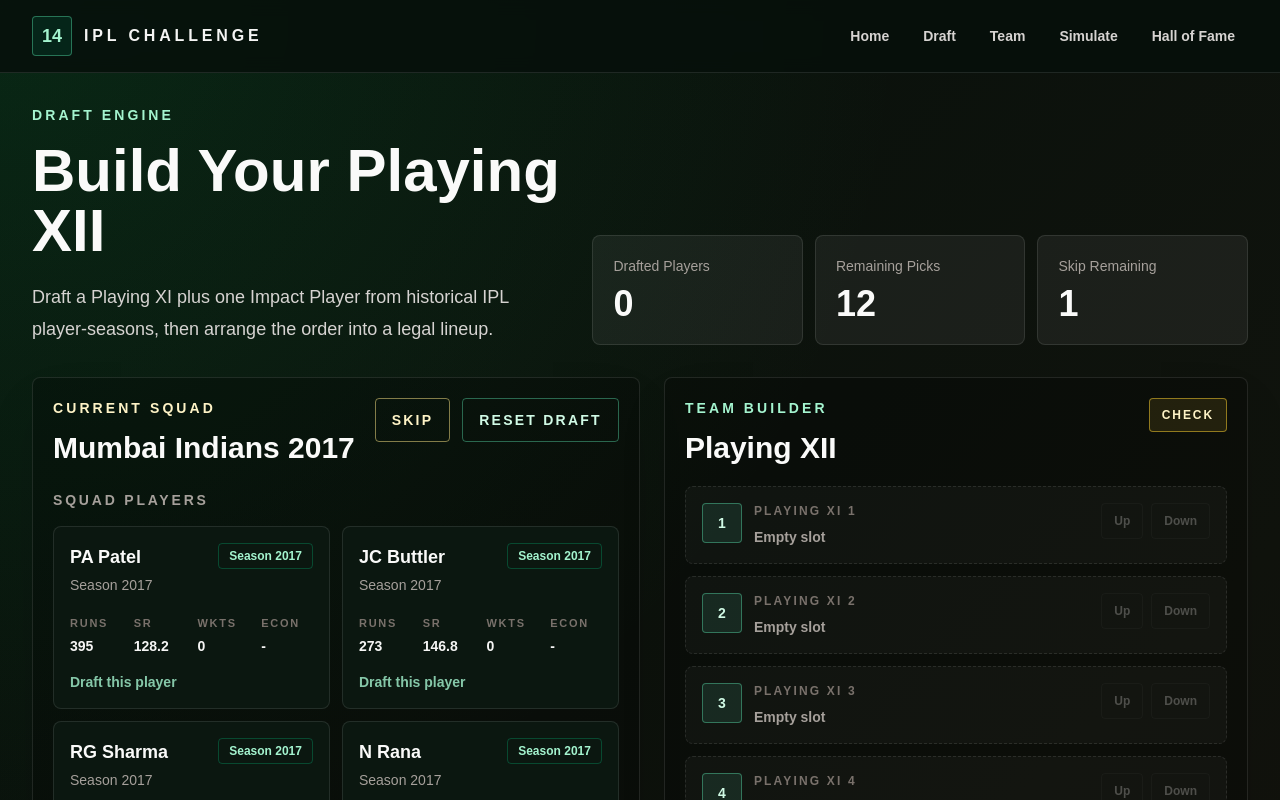
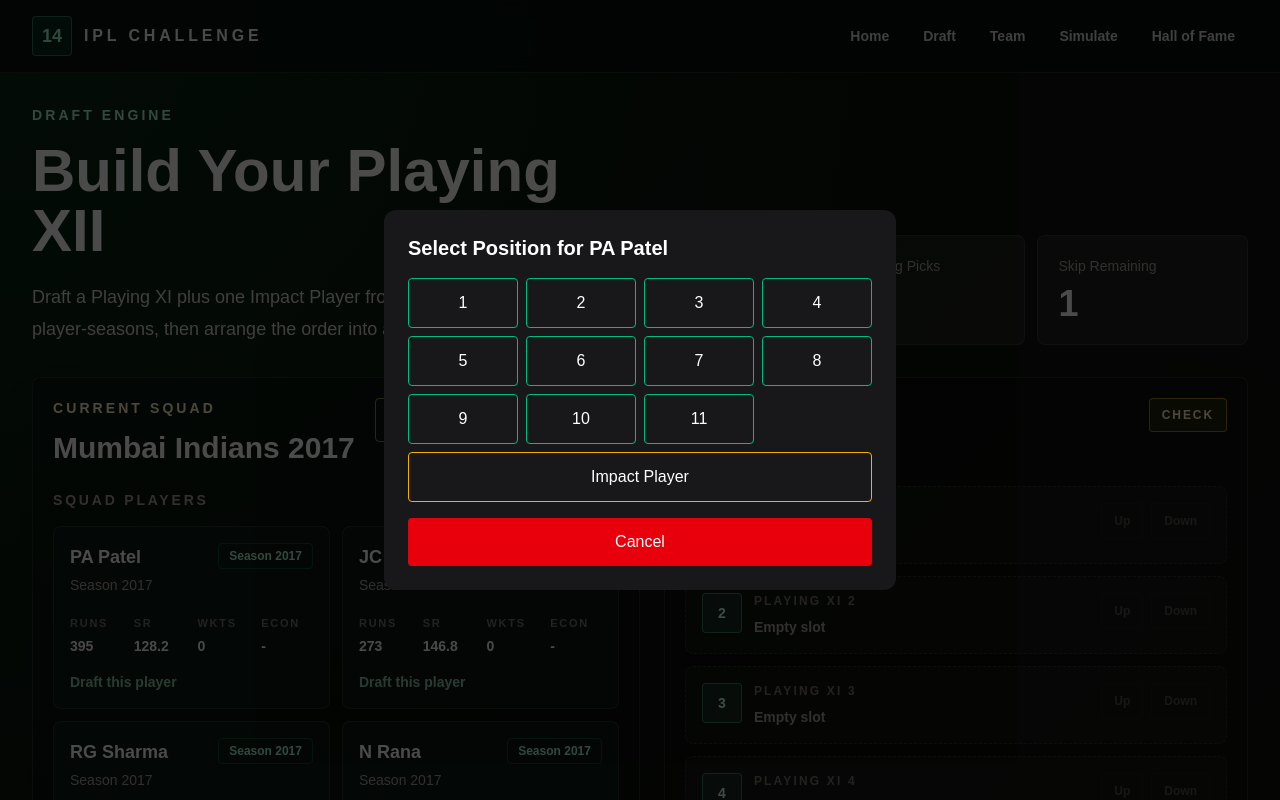
Before and after one commit to krishnachaitanya3796/ipl-14-0-challenge, a Next.js app: page /draft in a window 1280 px wide. Both pictures are taken after a click on the button 191 px from the left and 617 px from the top of the page. Shown: the top 800 px of the page. Built offline with nearby package versions, Linux system fonts and the light colour scheme.

Commit message:
Draft Engine V2 - Position locking implemented - Occupied slots disabled - Already drafted players disabled - Draft popup shows locked positions - No duplicate player selection - Skip squad support - Improved squad rotation

```diff
--- a/src/components/DraftEngine.tsx
+++ b/src/components/DraftEngine.tsx
@@ -45,16 +45,22 @@
 function pickRandomSquadKey(
   draftedIds: Set<string>,
   currentSquadKey?: string | null,
+  visited?: Set<string>,
 ) {
   const availableSquads = squadGroups.filter(
     (squad) =>
+      !visited?.has(squad.key) &&
+      squad.players.some((player) => !draftedIds.has(player.id))
+  );
+
+  const choices =
+    availableSquads.length > 0
+      ? availableSquads
+      : squadGroups.filter(
+          (squad) =>
             squad.key !== currentSquadKey &&
-      squad.players.some((player) => !draftedIds.has(player.id)),
+            squad.players.some((player) => !draftedIds.has(player.id))
         );
-  const fallbackSquads = squadGroups.filter((squad) =>
-    squad.players.some((player) => !draftedIds.has(player.id)),
-  );
-  const choices = availableSquads.length > 0 ? availableSquads : fallbackSquads;
 
   if (choices.length === 0) {
     return null;
@@ -197,6 +203,8 @@
 const [draggedIndex, setDraggedIndex] = useState<number | null>(null);
 const [hasLoadedDraft, setHasLoadedDraft] = useState(false);
 const [skipRemaining, setSkipRemaining] = useState(1);
+const [visitedSquads, setVisitedSquads] =
+  useState<Set<string>>(new Set());
 
 const [pendingPlayer, setPendingPlayer] =
   useState<PlayerSeason | null>(null);
@@ -224,10 +232,8 @@
     [currentSquadKey],
   );
 const currentSquadPlayers = useMemo(
-    () =>
-      currentSquad?.players.filter((player) => !draftedIds.has(player.id)) ??
-      [],
-    [currentSquad, draftedIds],
+  () => currentSquad?.players ?? [],
+  [currentSquad],
 );
   const invalidSlots = useMemo(
     () =>
@@ -303,6 +309,40 @@
 
   setPendingPlayer(player);
 }
+function selectPosition(position: number) {
+  if (!pendingPlayer) return;
+  if (slots[position] !== null) {
+    return;
+  }
+
+  const nextSlots = [...slots];
+  nextSlots[position] = pendingPlayer;
+
+  setSlots(nextSlots);
+
+  const nextDraftedIds = new Set(draftedIds);
+  nextDraftedIds.add(pendingPlayer.id);
+  const nextVisited = new Set<string>(visitedSquads);
+
+if (currentSquadKey) {
+  nextVisited.add(currentSquadKey);
+}
+
+setVisitedSquads(nextVisited);
+
+setCurrentSquadKey(
+  nextDraftedIds.size >= TOTAL_PICKS
+    ? null
+    : pickRandomSquadKey(
+        nextDraftedIds,
+        currentSquadKey,
+        nextVisited
+      )
+);
+
+  setPendingPlayer(null);
+  setPendingPosition(null);
+}
 
   function skipSquad() {
     if (skipRemaining === 0 || draftComplete) {
@@ -310,12 +350,32 @@
     }
 
     setSkipRemaining(0);
-    setCurrentSquadKey(pickRandomSquadKey(draftedIds, currentSquadKey));
+    const nextVisited = new Set<string>(visitedSquads);
+
+if (currentSquadKey) {
+  nextVisited.add(currentSquadKey);
+}
+
+setVisitedSquads(nextVisited);
+
+setCurrentSquadKey(
+  pickRandomSquadKey(
+    draftedIds,
+    currentSquadKey,
+    nextVisited
+  )
+);
   }
 
   function resetDraft() {
   window.localStorage.removeItem(STORAGE_KEY);
-    setCurrentSquadKey(pickRandomSquadKey(new Set()));
+
+  setVisitedSquads(new Set());
+
+  setCurrentSquadKey(
+    pickRandomSquadKey(new Set<string>())
+  );
+
   setDraggedIndex(null);
   setSkipRemaining(1);
   setSlots(createEmptySlots());
@@ -425,12 +485,20 @@
                   Squad Players
                 </p>
                 <div className="mt-4 grid gap-3 md:grid-cols-2">
-                  {currentSquadPlayers.map((player) => (
+    {currentSquadPlayers.map((player) => {
+  const alreadyDrafted = draftedIds.has(player.id);
+
+  return (
 <button
   key={player.id}
   type="button"
+  disabled={alreadyDrafted}
   onClick={() => draftPlayer(player)}
-                      className="group rounded-lg border border-white/10 bg-[#0b1710] p-4 text-left transition hover:border-emerald-300/50 hover:bg-[#102216]"
+ className={`group rounded-lg border border-white/10 bg-[#0b1710] p-4 text-left transition hover:border-emerald-300/50 hover:bg-[#102216] ${
+  alreadyDrafted
+    ? "opacity-40 cursor-not-allowed"
+    : ""
+}`}
     >
                       <div className="flex items-start justify-between gap-3">
                         <div>
@@ -467,10 +535,12 @@
                         />
                       </div>
                       <p className="mt-4 text-sm font-bold text-emerald-200 opacity-80 transition group-hover:opacity-100">
-                        Draft this player
+                      {alreadyDrafted ? "Already Drafted" : "Draft this player"}
                       </p>
                     </button>
-                  ))}
+                    );
+})
+                }
                 </div>
               </div>
             )}
@@ -704,6 +774,50 @@
           </section>
         </aside>
       </section>
+      {pendingPlayer && (
+  <div className="fixed inset-0 z-50 flex items-center justify-center bg-black/70">
+    <div className="w-full max-w-lg rounded-xl bg-zinc-900 p-6">
+      <h2 className="text-xl font-bold text-white">
+        Select Position for {pendingPlayer.playerName}
+      </h2>
+
+      <div className="mt-4 grid grid-cols-4 gap-2">
+{Array.from({ length: 11 }).map((_, i) => {
+  const occupied = slots[i] !== null;
+
+  return (
+    <button
+      key={i}
+      disabled={occupied}
+      onClick={() => selectPosition(i)}
+      className={`rounded p-3 text-white ${
+        occupied
+          ? "bg-gray-700 cursor-not-allowed opacity-50"
+          : "border border-emerald-500 hover:bg-emerald-700"
+      }`}
+    >
+      {occupied ? `✓ ${i + 1}` : i + 1}
+    </button>
+  );
+})}
+
+        <button
+          onClick={() => selectPosition(11)}
+          className="col-span-4 rounded border border-yellow-500 p-3 text-white hover:bg-yellow-700"
+        >
+          Impact Player
+        </button>
+      </div>
+
+      <button
+        onClick={() => setPendingPlayer(null)}
+        className="mt-4 w-full rounded bg-red-600 p-3 text-white"
+      >
+        Cancel
+      </button>
+    </div>
+  </div>
+)}
     </main>
   );
 }
```
Lines whose indentation alone changed are shown as unchanged.
